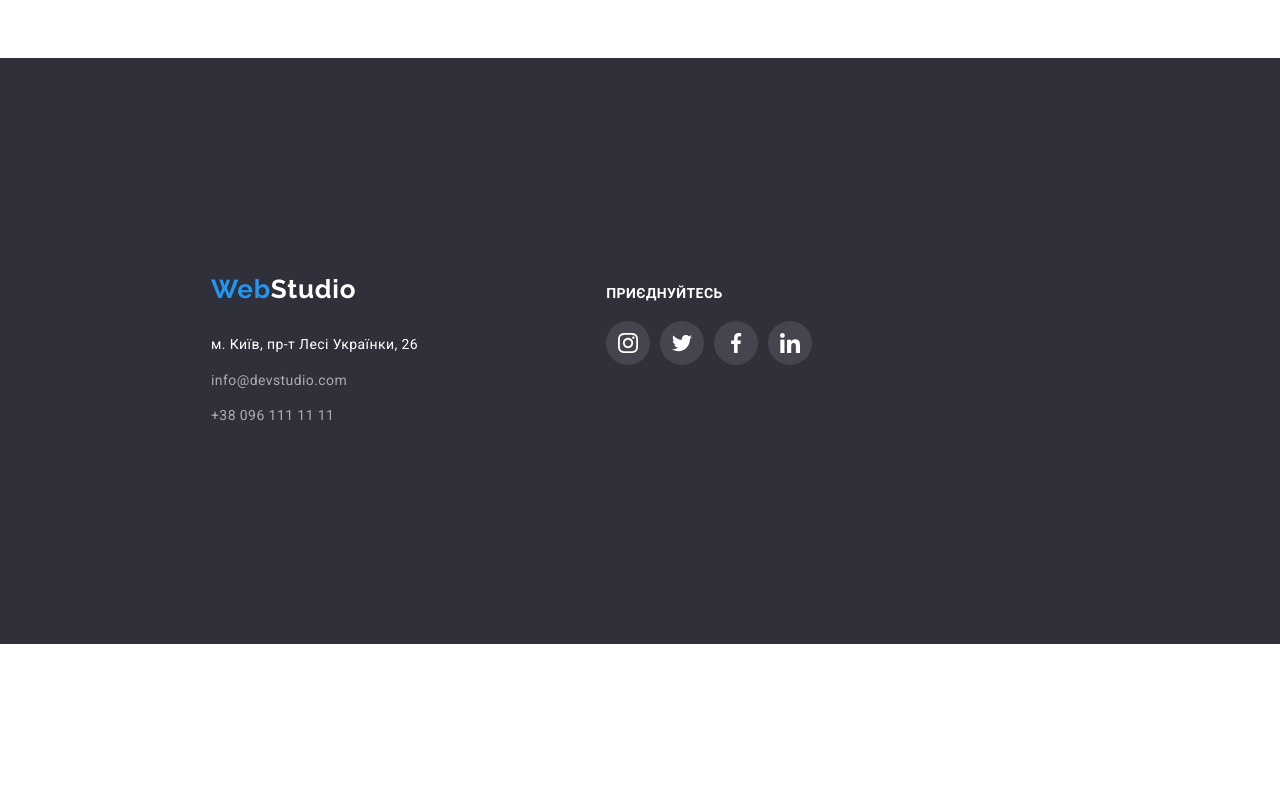
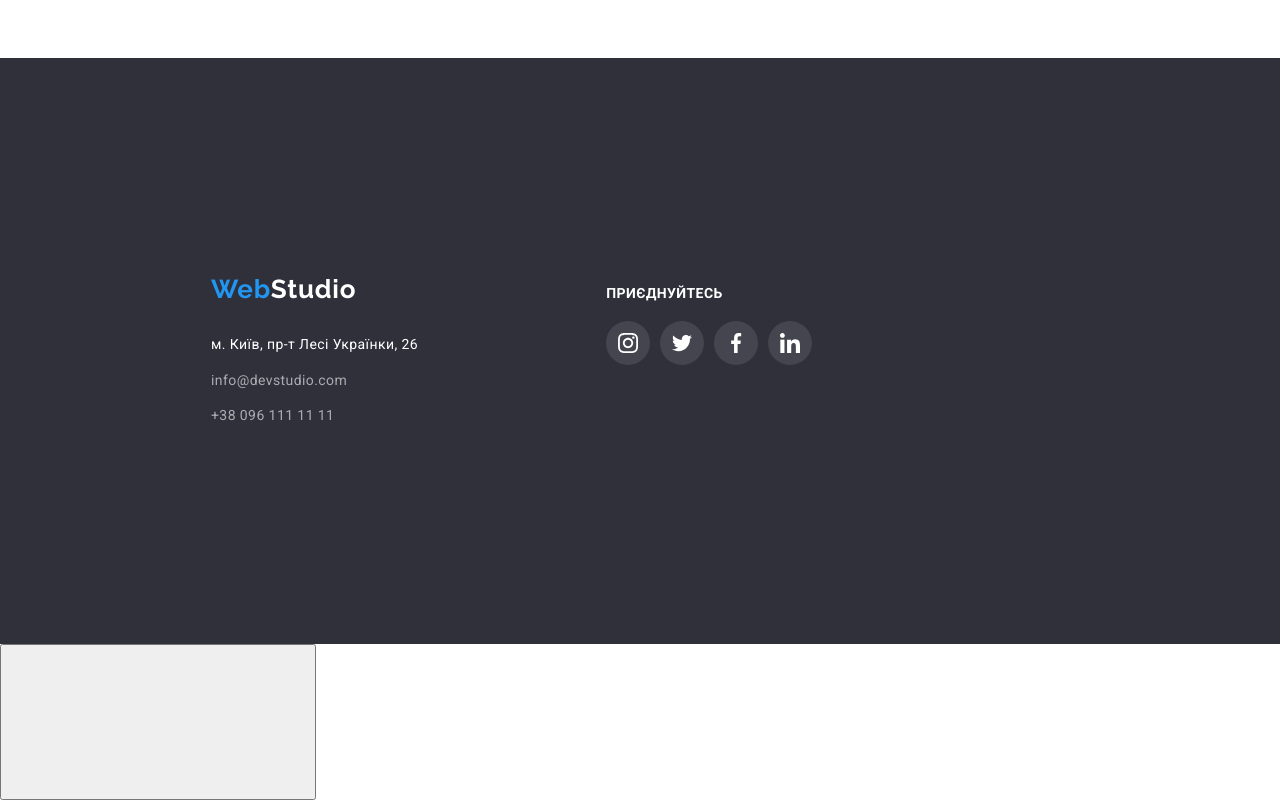
Before and after one commit to Lesia2023/g, a plain HTML site: page index.html in a window 1280 px wide. Shown: the part 2622-3422 px from the top of the page. Before the commit the page ends 3266 px from the top, so only its background shows below. Drawn offline with nearby package versions, Linux system fonts and the light colour scheme.

Commit message:
створення вікна

```diff
--- a/index.html
+++ b/index.html
@@ -410,8 +410,14 @@
 
 
     </footer>
-    <div>
-        <div>
+    <div   class="backdrop">
+        <div class="modal">
+         <button type="button" class="modal-close">
+            <svg class="modal-icon">
+                <use href="./image/"></use>
+
+            </svg>
+         </button>
 
         </div>
     </div>
```
